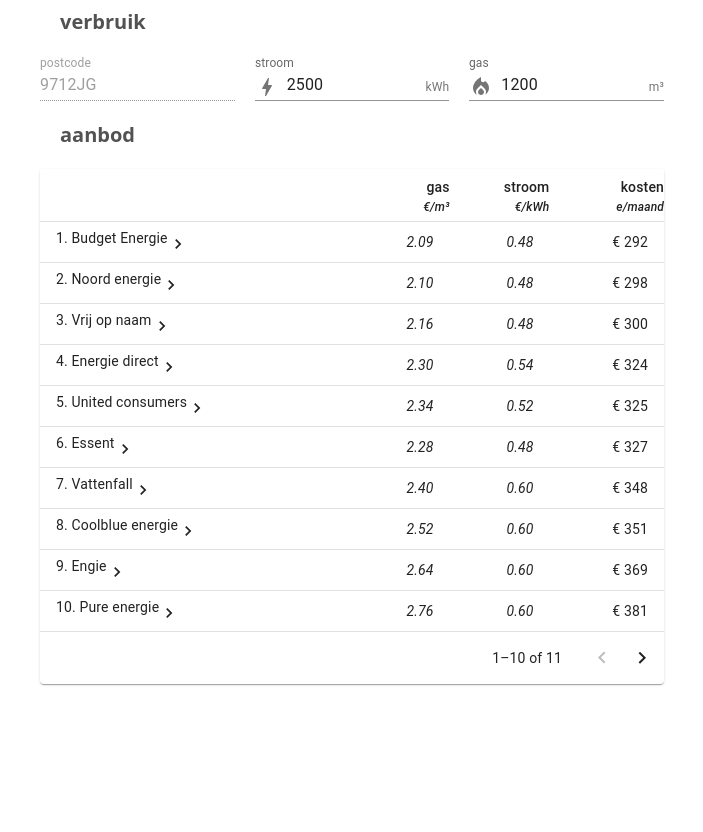
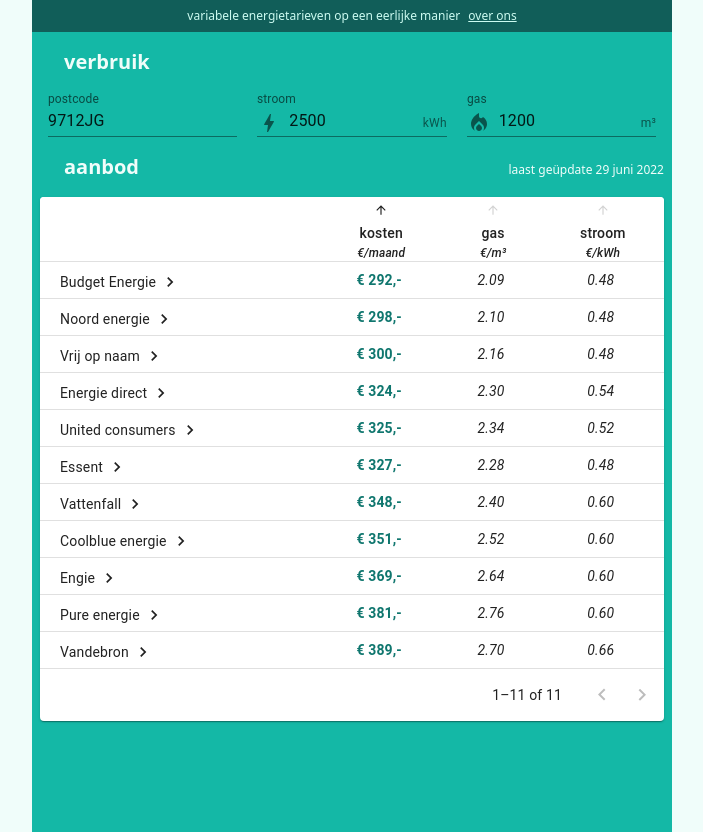
Before and after one commit to sjaquemate/energyprices-react, a React (Create React App) app: page / in a window 1280 px wide. Shown: the whole page, without its empty margins (288-991 px from the left). Before the commit the page ends 800 px from the top, so only its background shows below. Built offline with nearby package versions, Linux system fonts and the light colour scheme.

Commit message:
new build

```diff
--- a/src/App.tsx
+++ b/src/App.tsx
@@ -7,66 +7,52 @@
 import TableHead from '@mui/material/TableHead';
 import TablePagination from '@mui/material/TablePagination';
 import TableRow from '@mui/material/TableRow';
-import { useEffect, useRef, useState } from 'react';
+import { useEffect, useLayoutEffect, useRef, useState } from 'react';
 import TextField from '@mui/material/TextField';
 import InputAdornment from '@mui/material/InputAdornment';
-import { LocalFireDepartment, VolumeDown, VolumeUp } from '@mui/icons-material';
+import { LensTwoTone, LocalFireDepartment, VolumeDown, VolumeUp } from '@mui/icons-material';
 import BoltIcon from '@mui/icons-material/Bolt';
 import HomeIcon from '@mui/icons-material/Home';
 import Stack from '@mui/material/Stack';
+import { createTheme } from '@mui/material/styles';
+import { ThemeProvider } from '@emotion/react';
 import Slider from '@mui/material/Slider';
 import prices from './data/prices.json'
 import ChevronRightIcon from '@mui/icons-material/ChevronRight';
+import CreateIcon from '@mui/icons-material/Create';
+import ArrowUpwardIcon from '@mui/icons-material/ArrowUpward';
+import ArrowDownwardIcon from '@mui/icons-material/ArrowDownward';
+import SpaceBarIcon from '@mui/icons-material/SpaceBar';
 
+type SortedState = "up" | "down" | null
+
+const SortingArrowButton = ({ sortedState, onClick }: { sortedState: SortedState, onClick: () => void }) => {
+
+  let icon = <div className="opacity-20"><ArrowUpwardIcon fontSize='inherit' /></div>
+  if (sortedState === "up") {
+    icon = <ArrowUpwardIcon fontSize='inherit' />
+  }
+  if (sortedState === "down") {
+    icon = <ArrowDownwardIcon fontSize='inherit' />
+  }
+  return (
+    <div className="text-md" onClick={onClick} >
+      {
+        icon
+      }
+    </div>
+  )
+}
 interface Column {
   id: 'naam' | 'elek' | 'gas' | 'maand' | 'energieLabel';
   label: string | JSX.Element;
   minWidth?: number;
-  align?: 'right';
-  format?: (value: number | string) => string | JSX.Element;
+  align?: 'left';
+  format?: (obj: any) => string | JSX.Element;
 }
 
-const columns: readonly Column[] = [
-  { id: 'naam', label: '', minWidth: 0,
-  format: (value: number | string) => (<div className="flex flex-row justify-left"> <div>{value}</div> <div className="text-xl transition hover:translate-x-1"><ChevronRightIcon fontSize="inherit"/></div></div>)
-},
-  {
-    id: 'gas',
-    label: <div className="flex flex-col">
-      <div>gas</div>
-      <div className="text-xs italic">€/m³</div>
-      </div>,
-    minWidth: 0,
-    align: 'right',
-    format: (value: number | string) => (<div className="italic"> {typeof value === "number" ? value.toFixed(2) : value} </div>),
-  },
-  {
-    id: 'elek',
-    label:  <div className="flex flex-col">
-    <div>stroom</div>
-    <div className="text-xs italic">€/kWh</div>
-    </div>,
-    minWidth: 0,
-    align: 'right',
-    format: (value: number | string) => (<div className="italic"> {typeof value === "number" ? value.toFixed(2) : value} </div>),
-  },
-  {
-    id: 'maand',
-    label: <div className="flex flex-col">
-    <div>kosten</div>
-    <div className="text-xs italic">e/maand</div>
-    </div>,
-    minWidth: 0, align: 'right',
-    format: (value: number | string) => `€ ${typeof value === "number" ? value.toFixed(0) : value}`
-  },
-  // {
-  //   id: 'energieLabel', label: 'duurzaam', minWidth: 0, align: 'right',
-  //   format: (value: number) => <div className="font-bold text-green-600">{value.toFixed(1)}</div>
-  // },
-];
-
 interface Data {
-  naam: string
+  naam: { naam: string, url: string }
   elek: number
   gas: number
   maand: number
@@ -79,11 +65,12 @@
   gas: number,
   base: number,
   energieLabel: number | null,
+  url: string,
   electrictyUsage: number,
   gasUsage: number,
 ): Data {
   const maand = (elek * electrictyUsage + gas * gasUsage + base) / 12
-  return { naam: naam, elek: elek, gas: gas, maand: maand, energieLabel: energieLabel };
+  return { naam: { naam: naam, url: url }, elek: elek, gas: gas, maand: maand, energieLabel: energieLabel };
 }
 
 // const rows = [
@@ -91,7 +78,7 @@
 // ];
 
 interface StickyHeadTableProps {
-  rows: Data[]
+  rows: Data[],
 }
 const StickyHeadTable = ({ rows }: StickyHeadTableProps) => {
   const [page, setPage] = React.useState(0);
@@ -108,10 +95,10 @@
     setRowsPerPage(isNaN(maxRowsPerPage) || maxRowsPerPage === 0 ? 1 : maxRowsPerPage)
   }
 
-  useEffect(() => {
+  useLayoutEffect(() => {
     setRowsPerPageBasedOnScreenHeight()
-  })
-  useEffect(() => {
+  }, [])
+  useLayoutEffect(() => {
     window.addEventListener("resize", () => {
       setRowsPerPageBasedOnScreenHeight()
     });
@@ -131,6 +118,117 @@
     setPage(0);
   };
 
+  const [sortedRows, setSortedRows] = useState(rows)
+
+  useEffect(() => {
+    setSortedRows(rows)
+    // sort on maand again
+    setSortedStates(["up", null, null])
+    sortRows("maand", "up")
+  }, [rows])
+
+  const sortRows = (sortKey: "maand" | "gas" | "elek", order: "down" | "up") => {
+    console.log(sortKey, order)
+    setSortedRows(prevRows =>
+      [...prevRows].sort((a, b) => order === "up" ? a[sortKey] - b[sortKey] : b[sortKey] - a[sortKey])
+    )
+  }
+
+  const [sortedStates, setSortedStates] = useState<SortedState[]>(["up", null, null])
+
+  const flipSortedState = (num: number) => {
+    setSortedStates(prevSortedStates => {
+      let newSortedStates = [...prevSortedStates]
+      // set current active
+      if (newSortedStates[num] === null) {
+        newSortedStates[num] = "up"
+      }
+      else {
+        newSortedStates[num] = newSortedStates[num] === "down" ? "up" : "down"
+      }
+      // deactivate rest
+      newSortedStates = newSortedStates.map((sortedState, index) => (
+        index === num ? sortedState : null
+      ))
+      return newSortedStates
+    })
+  }
+
+  useEffect(() => {
+    if (sortedStates[0] !== null) {
+      sortRows("maand", sortedStates[0])
+      // return
+    }
+    if (sortedStates[1] !== null) {
+      sortRows("gas", sortedStates[1])
+      // return
+    }
+    if (sortedStates[2] !== null) {
+      sortRows("elek", sortedStates[2])
+      // return
+    }
+  }, [sortedStates])
+
+  const columns: Column[] = [
+    {
+      id: 'naam', label: '', minWidth: 0,
+      format: (obj: { naam: string, url: string }) => (
+
+        <div className="ml-5 flex flex-row justify-left items-baseline align-top gap-1
+        cursor-pointer
+        transition duration-200 hover:translate-x-1 hover:text-teal-800 hover:font-bold delay-50"
+          onClick={() => window.open(obj.url)}>
+          <div className="whitespace-nowrap">{obj.naam} </div>
+          <div className="text-xl font-bold">
+            <ChevronRightIcon fontSize="inherit" />
+          </div>
+        </div>
+      )
+    },
+    {
+      id: 'maand',
+      label: <div className="flex flex-col text-center ">
+        <SortingArrowButton sortedState={sortedStates[0]} onClick={() => flipSortedState(0)} />
+        <div>kosten</div>
+        <div className="text-xs italic">€/maand</div>
+      </div>,
+      minWidth: 0,
+      // align: 'right',
+      format: (value: number) => (<div className="text-center text-teal-700 font-bold whitespace-nowrap hover:bg-blue-200">{`€ ${value.toFixed(0)},-`}</div>)
+    },
+    {
+      id: 'gas',
+      label: (
+        <div className="flex flex-col text-center">
+          {/* <SortableArrow /> */}
+          <SortingArrowButton sortedState={sortedStates[1]} onClick={() => flipSortedState(1)} />
+          <div>gas</div>
+          <div className="text-xs italic">€/m³</div>
+        </div>
+      ),
+      minWidth: 0,
+      // align: 'right',
+      format: (value: number) => (<div className="italic text-center py-2"> {value.toFixed(2)} </div>),
+    },
+    {
+      id: 'elek',
+      label: <div className="flex flex-col text-center">
+        <SortingArrowButton sortedState={sortedStates[2]} onClick={() => flipSortedState(2)} />
+
+        <div>stroom</div>
+        <div className="text-xs italic">€/kWh</div>
+      </div>,
+      minWidth: 0,
+      // align: 'right',
+      format: (value: number) => (<div className="italic text-center whitespace-nowrap">{value.toFixed(2)} </div>),
+    },
+    // {
+    //   id: 'energieLabel', label: 'stroom', minWidth: 0,
+    //   format: (value: number) => <div className="text-green-600 text-center italic">{value.toFixed(1)}</div>
+    // },
+  ];
+
+
   return (
     <Paper sx={{ width: '100%', overflow: 'hidden' }}>
       <TableContainer sx={{ maxHeight: '80vh' }}>
@@ -141,7 +239,8 @@
                 <TableCell
                   key={column.id}
                   align={column.align}
-                  style={{ minWidth: 0, paddingLeft: "0rem", paddingRight: "0rem", flexWrap: "nowrap" }}
+                  padding="checkbox"
+                // style={{ minWidth: 0, paddingLeft: "0rem", paddingRight: "0rem", margin: 0}}
                 >
                   {column.label}
                 </TableCell>
@@ -149,7 +248,7 @@
             </TableRow>
           </TableHead>
           <TableBody>
-            {rows
+            {sortedRows
               .slice(page * rowsPerPage, page * rowsPerPage + rowsPerPage)
               .map((row, index) => {
                 const rowRef = index === 0 ? firstRowRef : undefined
@@ -158,7 +257,7 @@
                     {columns.map((column) => {
                       const value = row[column.id];
                       return (
-                        <TableCell key={column.id} align={column.align}>
+                        <TableCell padding='none' key={column.id} align={column.align}>
                           {column.format && (value !== null)
                             ? column.format(value)
                             : value}
@@ -185,28 +284,74 @@
   );
 }
 
+
+const theme = createTheme({
+  palette: {
+    primary: {
+      light: '#fff',
+      main: '#fff',
+      dark: '#fff',
+      contrastText: '#fff',
+    },
+    secondary: {
+      light: '#fff',
+      main: '#fff',
+      dark: '#fff',
+      contrastText: '#fff',
+    },
+  },
+});
+
 export default function App() {
 
   const [electricityUsage, setElectricityUsage] = useState(2500)
   const [gasUsage, setGasUsage] = useState(1200)
 
-  const rows = prices.map(price => (
-    createData(price.naam, price.price_electricity, price.price_gas, price.costs_base, price.energielabel, electricityUsage, gasUsage)
-  )).sort((a, b) => a.maand - b.maand).map((data, index) => ({ ...data, naam: `${index + 1}. ${data.naam}` }))
+  const [rows, setRows] = useState<Data[]>(prices.map(price => (
+    createData(price.naam, price.price_electricity, price.price_gas, price.costs_base, price.energielabel, price.url, electricityUsage, gasUsage))
+  ))
+
+  useEffect(() => {
+    setRows(
+      prices.map(price =>
+        createData(price.naam, price.price_electricity, price.price_gas, price.costs_base, price.energielabel, price.url, electricityUsage, gasUsage)
+      ))
+  }, [gasUsage, electricityUsage])
 
   return (
-    <div className="w-full md:w-1/2 h-screen flex flex-col p-2 mx-auto">
+    <ThemeProvider theme={theme}>
+      <div className="bg-teal-50">
 
-      <div className="">
-        <div className="text-xl font-bold text-left lowercase ml-5 text-neutral-600">verbruik  </div>
-        <div className="gap-5 mt-5 grid grid-cols-3 w-full">
+        <div className="w-full xl:w-1/2 md:w-2/3 mx-auto bg-teal-800 py-2">
+          <div className="flex flex-row justify-center text-teal-100 gap-2 text-xs md:text-md">
+
+            <div>
+              variabele energietarieven op een eerlijke manier
+
+            </div>
+            <div className="underline cursor-pointer"> over ons</div>
+          </div>
+        </div>
+        <div className="w-full xl:w-1/2 md:w-2/3 h-screen flex flex-col mx-auto bg-teal-500 gap-4 py-4 px-2 ">
+          {/* <div className="flex items-center gap-2 ml-5"> */}
+          {/* <div className="text-xl font-bold text-center text-teal-900 ml-6 ">variabeltarief.com</div> */}
+          <div className="text-xl font-bold text-left text-teal-50 ml-6">verbruik</div>
+          {/* <div className="text-2xl text-white "><CreateIcon fontSize='inherit'/></div> */}
+
+          {/* </div> */}
+          <div className="gap-5 grid grid-cols-3 w-full px-2">
+
 
             <TextField
               variant="standard"
               label="postcode"
               size="small"
-            disabled
+              // disabled
               value="9712JG"
+              sx={{ color: 'white' }}
+            // InputLabelProps={{
+            //   style: { color: '#fff', accentColor: '#fff', borderBottomColor: '#fff' },
+            // }}
             // InputProps={{
             //   startAdornment: (
             //     <InputAdornment position="start">
@@ -261,12 +406,17 @@
 
             />
           </div>
+          <div className="flex justify-between items-baseline ">
+            {/* <div className="text-xl font-bold text-left ml-6 text-neutral-100"> Aanbod </div> */}
+            <div className="text-xl font-bold text-left ml-6 text-teal-50"> aanbod </div>
+            <div className="text-teal-50 text-xs m-0">laast geüpdate 29 juni 2022</div>
           </div>
-      <div className="text-xl font-bold text-left ml-5 lowercase text-neutral-600 mt-5"> aanbod </div>
 
-      <div className="mt-5">
+          <div className="">
             <StickyHeadTable rows={rows} />
           </div>
         </div>
+      </div>
+    </ThemeProvider>
   )
 }
--- a/src/data/prices.json
+++ b/src/data/prices.json
@@ -3,44 +3,48 @@
         "price_electricity": 0.48,
         "price_gas": 2.09,
         "costs_base": -207,
-        "energielabel": 8.1
+        "energielabel": 8.1,
+        "url": "https://www.budgetthuis.nl/energie"
     },
     {
         "naam": "Coolblue energie",
         "price_electricity": 0.6,
         "price_gas": 2.52,
         "costs_base": -312,
-        "energielabel": null
+        "energielabel": null,
+        "url": "https://www.coolblue.nl/energie"
     },
     {
         "naam": "Energie direct",
         "price_electricity": 0.54,
         "price_gas": 2.3,
         "costs_base": -223,
-        "energielabel": 4
+        "energielabel": 4,
+        "url": "https://www.energiedirect.nl/energie-aanbiedingen"
     },
     {
         "naam": "Engie",
         "price_electricity": 0.6,
         "price_gas": 2.64,
         "costs_base": -240,
-        "energielabel": null
-
+        "energielabel": null,
+        "url": "https://www.engie.nl/energie/aanvragen"
     },
     {
         "naam": "Essent",
         "price_electricity": 0.48,
         "price_gas": 2.28,
         "costs_base": -12,
-        "energielabel": 4
-
+        "energielabel": 4,
+        "url": "https://www.essent.nl/content/particulier/producten/alle_energietarieven/tarieven-stroom-en-gas/groene-stroom-en-gas-variabel.html"
     },
     {
         "naam": "Noord energie",
         "price_electricity": 0.48,
         "price_gas": 2.1,
         "costs_base": -148,
-        "energielabel": null
+        "energielabel": null,
+        "url": "https://noordenergie.nl/productaanbod/"
 
     },
     {
@@ -48,7 +52,8 @@
         "price_electricity": 0.6,
         "price_gas": 2.76,
         "costs_base": -240,
-        "energielabel": 10
+        "energielabel": 10,
+        "url": "https://pure-energie.nl/groene-energie/aanmelden/"
 
     },
     {
@@ -56,7 +61,8 @@
         "price_electricity": 0.52,
         "price_gas": 2.34,
         "costs_base": -205,
-        "energielabel": 4
+        "energielabel": 4,
+        "url": "https://www.unitedconsumers.com/energie/"
 
     },
     {
@@ -64,7 +70,8 @@
         "price_electricity": 0.66,
         "price_gas": 2.7,
         "costs_base": -222,
-        "energielabel": 9.6
+        "energielabel": 9.6,
+        "url": "https://vandebron.nl/beste-bod"
 
     },
     {
@@ -72,7 +79,8 @@
         "price_electricity": 0.6,
         "price_gas": 2.4,
         "costs_base": -204,
-        "energielabel": 7.4
+        "energielabel": 7.4,
+        "url": "https://www.vattenfall.nl/energie-aanbiedingen/"
 
     },
     {
@@ -80,7 +88,8 @@
         "price_electricity": 0.48,
         "price_gas": 2.16,
         "costs_base": -192,
-        "energielabel": 10
+        "energielabel": 10,
+        "url": "https://www.vrijopnaam.nl/aanmelden"
 
     }
 ]
```
Also changed, not shown: public/index.html (+9 -9 lines), 2 other files (tests, documents, lock files or other folders). Lines whose indentation alone changed are shown as unchanged.
